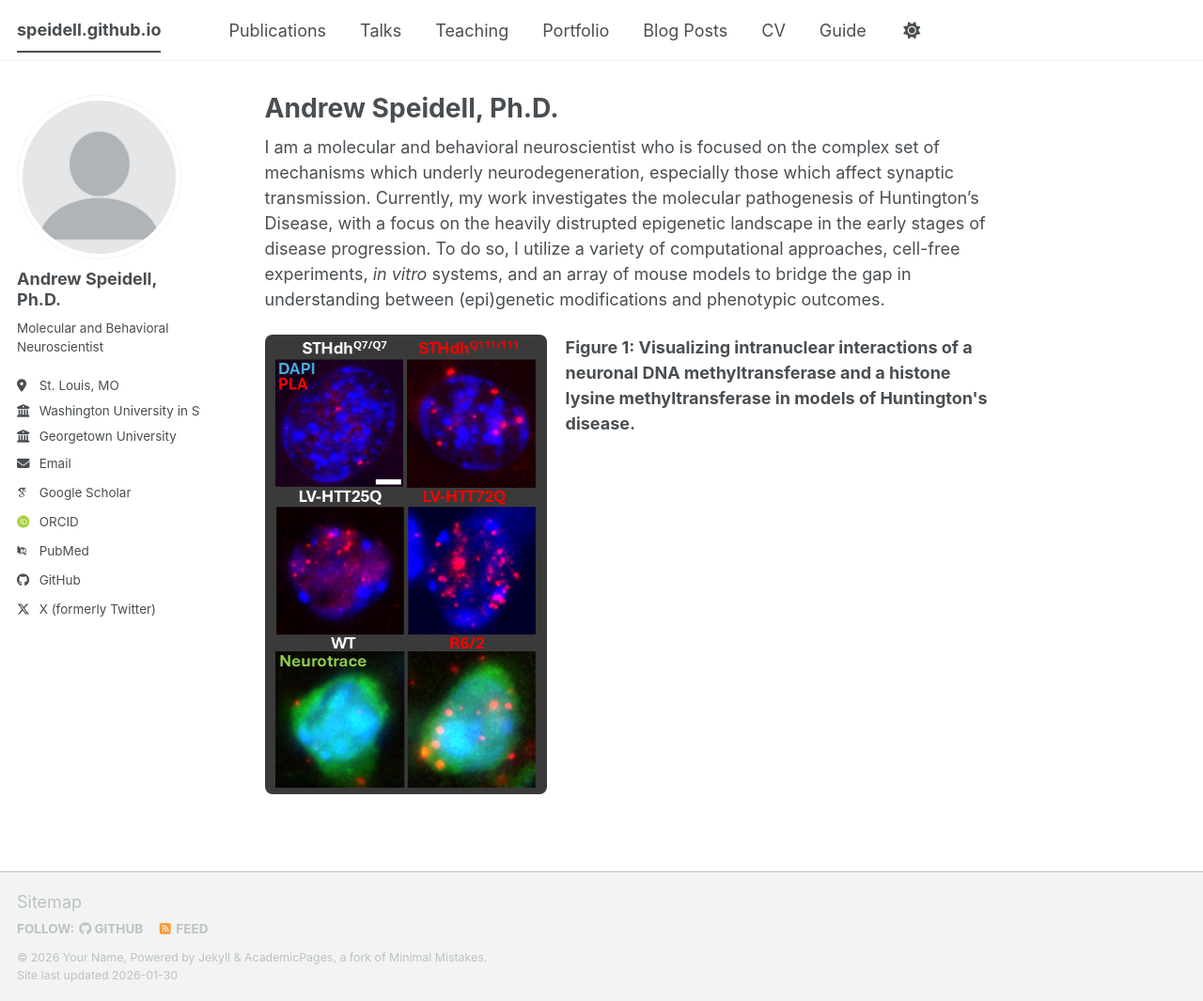
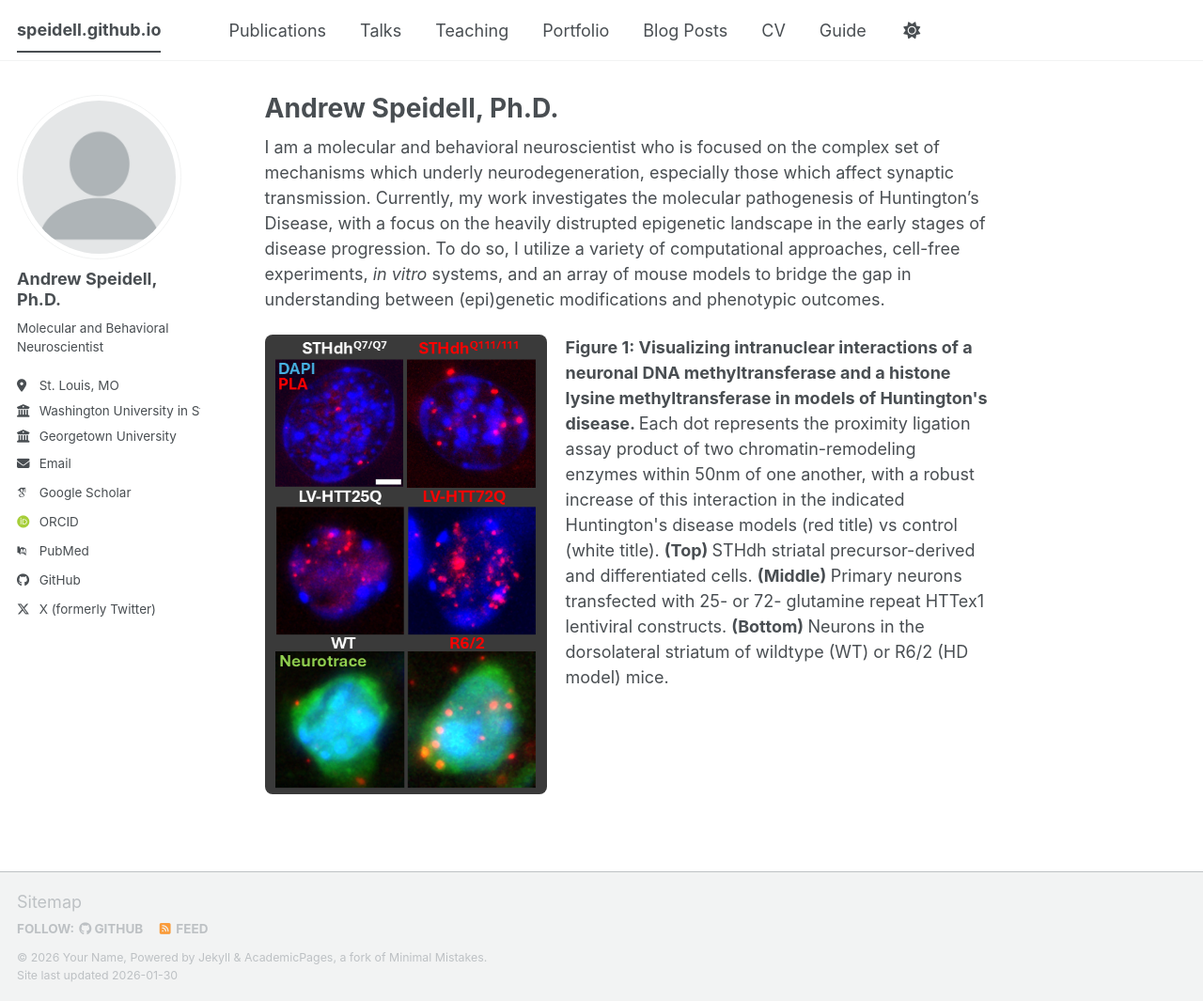
Before and after one commit to Speidell/speidell.github.io, a Jekyll site: the page built from _pages/about.md, in a window 1280 px wide and 1065 px high. Shown: the whole window at 94% size. Built offline with Jekyll 4.4.1, drawn with Linux system fonts in a browser that asks for light colours; some web fonts are replaced; a script bundle is joined from its source files by our own code; library files that are not in the unit come from our copies.

Commit message:
Update about.md

```diff
--- a/_pages/about.md
+++ b/_pages/about.md
@@ -14,6 +14,6 @@
        alt="Visualizing intranuclear interactions of a neuronal DNA methyltransferase and a histone lysine methyltransferase in models of Huntington's disease."
        style="float: left; width: 300px; margin-right: 20px; border-radius: 8px;">
   <p>
-    <strong>Figure 1: Visualizing intranuclear interactions of a neuronal DNA methyltransferase and a histone lysine methyltransferase in models of Huntington's disease. </strong>
+    <strong>Figure 1: Visualizing intranuclear interactions of a neuronal DNA methyltransferase and a histone lysine methyltransferase in models of Huntington's disease. </strong> Each dot represents the proximity ligation assay product of two chromatin-remodeling enzymes within 50nm of one another, with a robust increase of this interaction in the indicated Huntington's disease models (red title) vs control (white title). <strong> (Top) </strong> STHdh striatal precursor-derived and differentiated cells. <strong> (Middle) </strong> Primary neurons transfected with 25- or 72- glutamine repeat HTTex1 lentiviral constructs. <strong> (Bottom) </strong> Neurons in the dorsolateral striatum of wildtype (WT) or R6/2 (HD model) mice.
   </p>
 </div>
```
